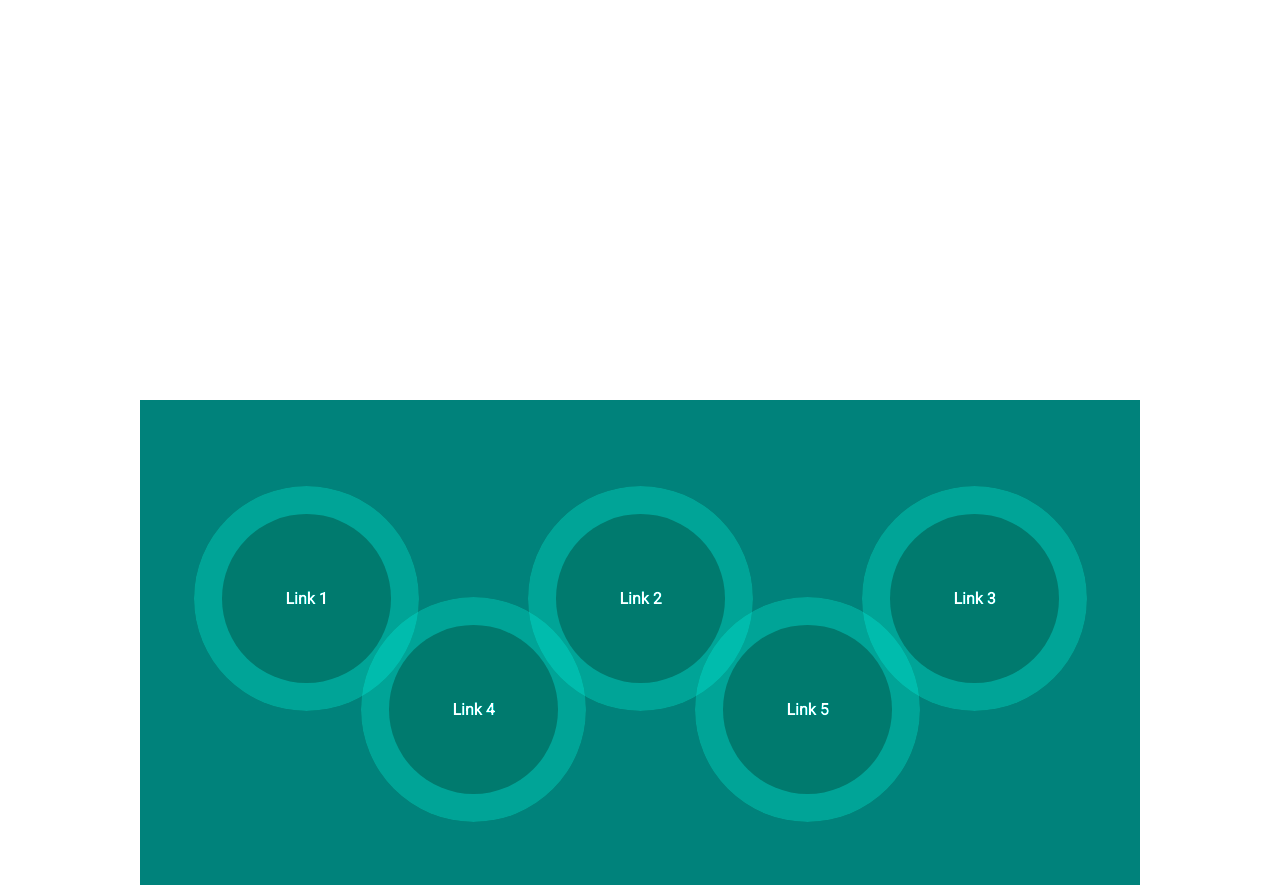
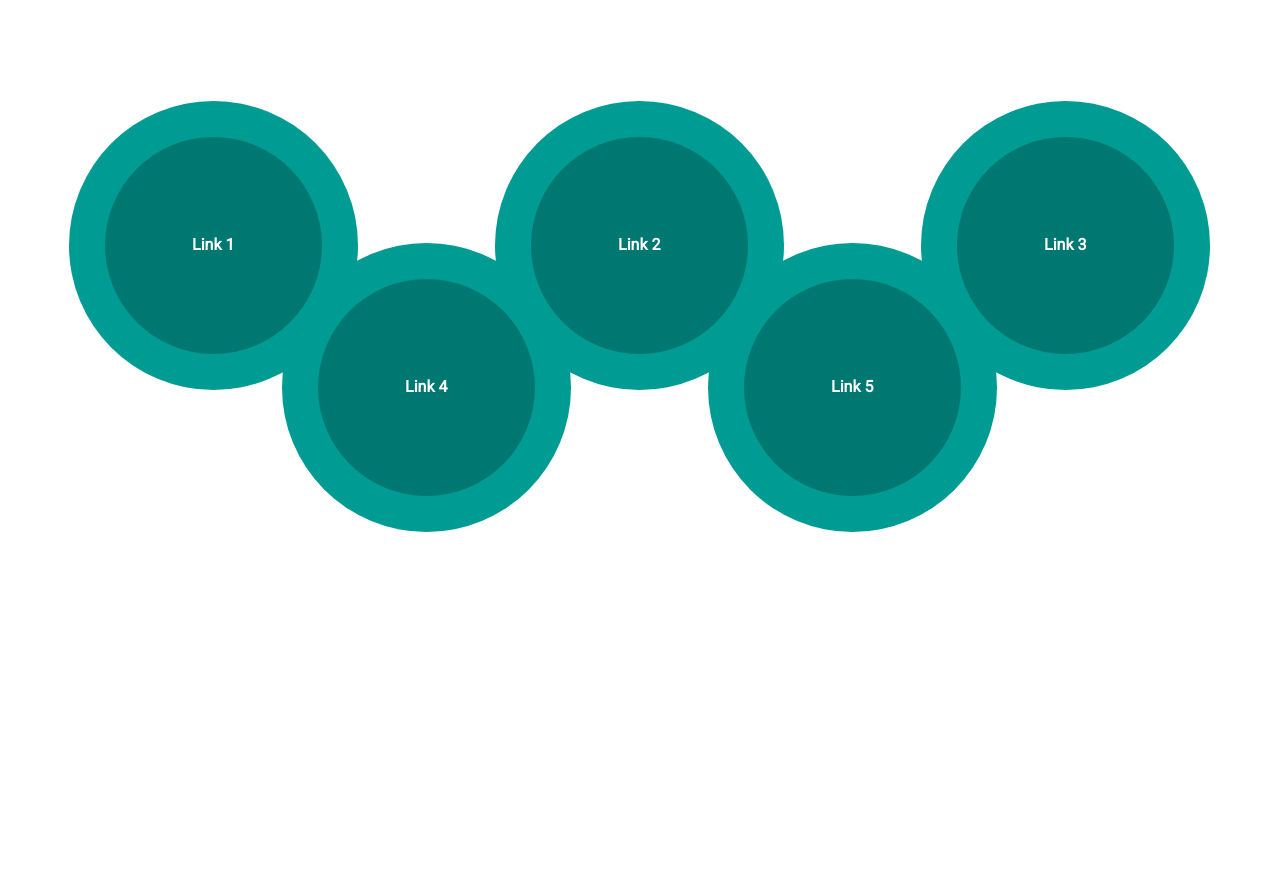
Before and after one commit to sbboard/bubbleEngine, a website: page index.html in a window 1280 px wide. Shown: the top 885 px of the page. After the commit the page ends 800 px from the top, so only its background shows below. Drawn offline with nearby package versions, Linux system fonts and the light colour scheme.

Commit message:
made css for white and green seperate

```diff
--- /dev/null
+++ b/bubbleStyle-g.sass
@@ -0,0 +1,13 @@
+@import overallSame
+
+#tankWrap
+    background-color: $generisColor
+    #bubbleTank
+        a.bubble
+            background-color: rgba($generisColor, .5)
+            mix-blend-mode: hard-light
+            .topTin
+                mix-blend-mode: screen
+                background-color: $generisColor
+            .bubInnerWrap
+                background-color: $generisDark
--- /dev/null
+++ b/bubbleStyle-w.sass
@@ -0,0 +1,13 @@
+@import overallSame
+
+#tankWrap
+    background-color: white
+    #bubbleTank
+        a.bubble
+            background-color: lighten($generisColor, 5)
+            mix-blend-mode: normal
+            .topTin
+                mix-blend-mode: normal
+                background-color: none
+            .bubInnerWrap
+                background-color: $generisDark
--- a/index.html
+++ b/index.html
@@ -19,7 +19,7 @@
   </head>
   <body>
     <!--HERE-->
-    <link rel="stylesheet" href="./bubbleStyle.css" />
+    <link rel="stylesheet" href="./bubbleStyle-w.css" />
     <div id="tankWrap">
       <div id="bubbleTank">
         <noscript
--- a/bubbleStyle.sass
+++ b/overallSame.sass
@@ -17,17 +17,13 @@ $expandedInnerBubble: 90%
         padding-bottom: $bubbleSize + .5
         margin: ($expandedBubbleSize - $bubbleSize - .5) / 2
 html
-    white
+    background-color: white
 #tankWrap
-    background-color: $generisColor
     padding: 2em 0
     font-size: 2vmin
     -webkit-font-smoothing: antialiased
     font-family: 'Roboto', sans-serif
     transition: padding .25s ease-out
-    //only for demo
-    margin: 50vh auto
-    max-width: 1000px
     #noscript
         color: white
         margin: 0 auto
@@ -61,8 +57,6 @@ html
             height: 0
             border-radius: 100%
             align-items: center
-            background-color: rgba($generisColor, .5)
-            mix-blend-mode: hard-light
             transform: scale(1)
             &.notHoveredClose
                 transform: scale(.75)
@@ -88,10 +82,7 @@ html
                 width: 100%
                 height: 100%
                 border-radius: 100%
-                mix-blend-mode: screen
-                background-color: $generisColor
             .bubInnerWrap
-                background-color: $generisDark
                 display: flex
                 justify-content: center
                 align-items: center
--- a/package.json
+++ b/package.json
@@ -6,7 +6,7 @@
   "scripts": {
     "test": "echo \"Error: no test specified\" && exit 1",
     "dev": "lite-server",
-    "sass": "sass --watch bubbleStyle.sass:bubbleStyle.css",
+    "sass": "sass --watch bubbleStyle-w.sass:bubbleStyle-w.css",
     "minify": "uglifyjs -c -m --keep-fnames -o bubble.min.js -- bubble.js"
   },
   "author": "",
--- /dev/null
+++ b/tempStyle.sass
@@ -0,0 +1,3 @@
+#tankWrap
+    margin: 50vh auto
+    max-width: 1000px
```
Also changed, not shown: bubbleStyle-g.css, bubbleStyle-w.css (added), 3 other files.
